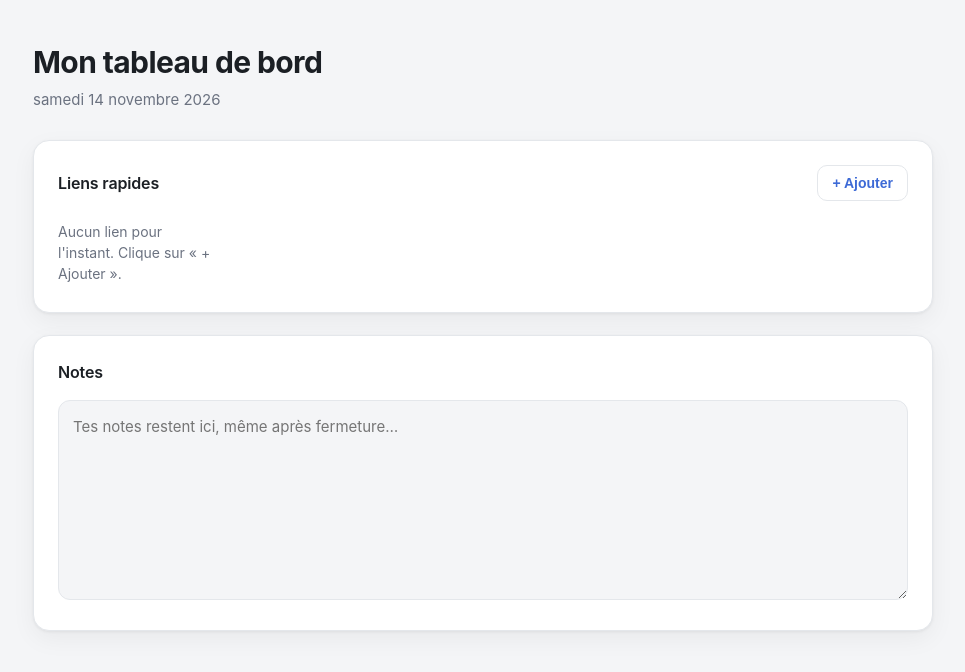
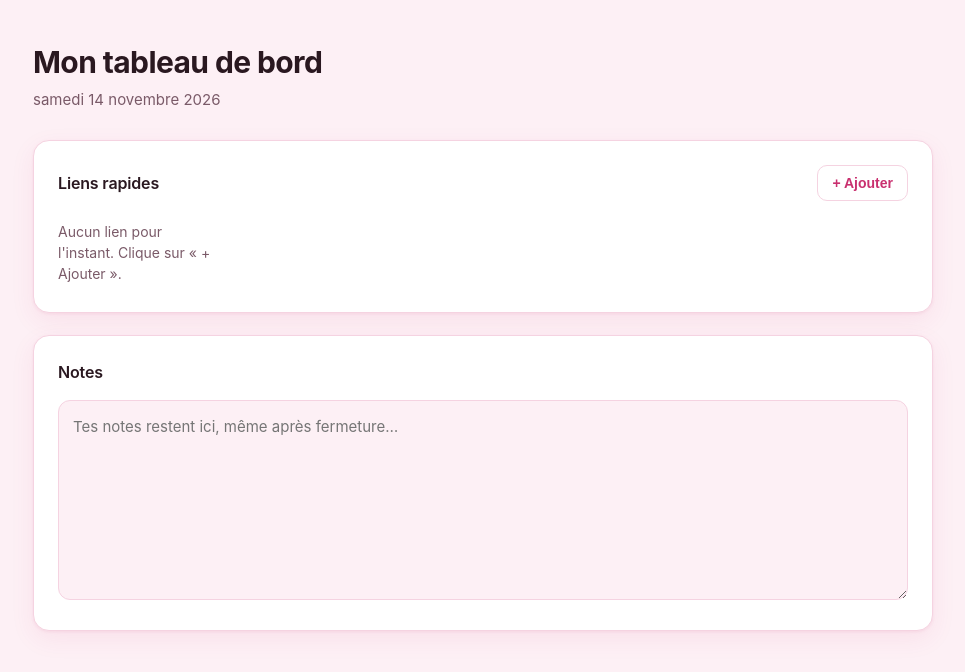
Before and after one commit to Karlzo48/Claudito, a plain HTML site: page index.html in a window 1280 px wide. Shown: the whole page, without its empty margins (157-1122 px from the left). Drawn offline with Linux system fonts and the light colour scheme.

Commit message:
Passe le tableau de bord en rose
Co-Authored-By: Claude Opus 5.5 <noreply@anthropic.com>
Claude-Session: https://claude.ai/code/session_017LX4NxBQoqBpyDscvbfvSE

```diff
--- a/index.html
+++ b/index.html
@@ -3,18 +3,18 @@
 <head>
 <meta charset="UTF-8">
 <meta name="viewport" content="width=device-width, initial-scale=1.0">
-<meta name="theme-color" content="#1b1f24">
+<meta name="theme-color" content="#c9306f">
 <title>Mon tableau de bord</title>
 <style>
   :root{
-    --bg:#f4f5f7; --card:#ffffff; --ink:#1b1f24; --muted:#6b7280;
-    --line:#e4e7eb; --accent:#3d6ad6; --accent-ink:#ffffff; --danger:#c0392b;
-    --shadow:0 1px 3px rgba(0,0,0,.06),0 8px 24px rgba(0,0,0,.05);
+    --bg:#fdf0f5; --card:#ffffff; --ink:#2a1820; --muted:#7a5a68;
+    --line:#f5d3e1; --accent:#c9306f; --accent-ink:#ffffff; --danger:#b42318;
+    --shadow:0 1px 3px rgba(201,48,111,.08),0 8px 24px rgba(201,48,111,.08);
   }
   @media (prefers-color-scheme: dark){
     :root{
-      --bg:#14171a; --card:#1e2227; --ink:#e8eaed; --muted:#9aa2ad;
-      --line:#2c3138; --accent:#5b84e6; --accent-ink:#ffffff; --danger:#e06b5e;
+      --bg:#1a1216; --card:#251a20; --ink:#f3e6ec; --muted:#b89aa8;
+      --line:#3d2a33; --accent:#f06aa6; --accent-ink:#1a1216; --danger:#ff7a6b;
       --shadow:0 1px 3px rgba(0,0,0,.3),0 8px 24px rgba(0,0,0,.25);
     }
   }
```
